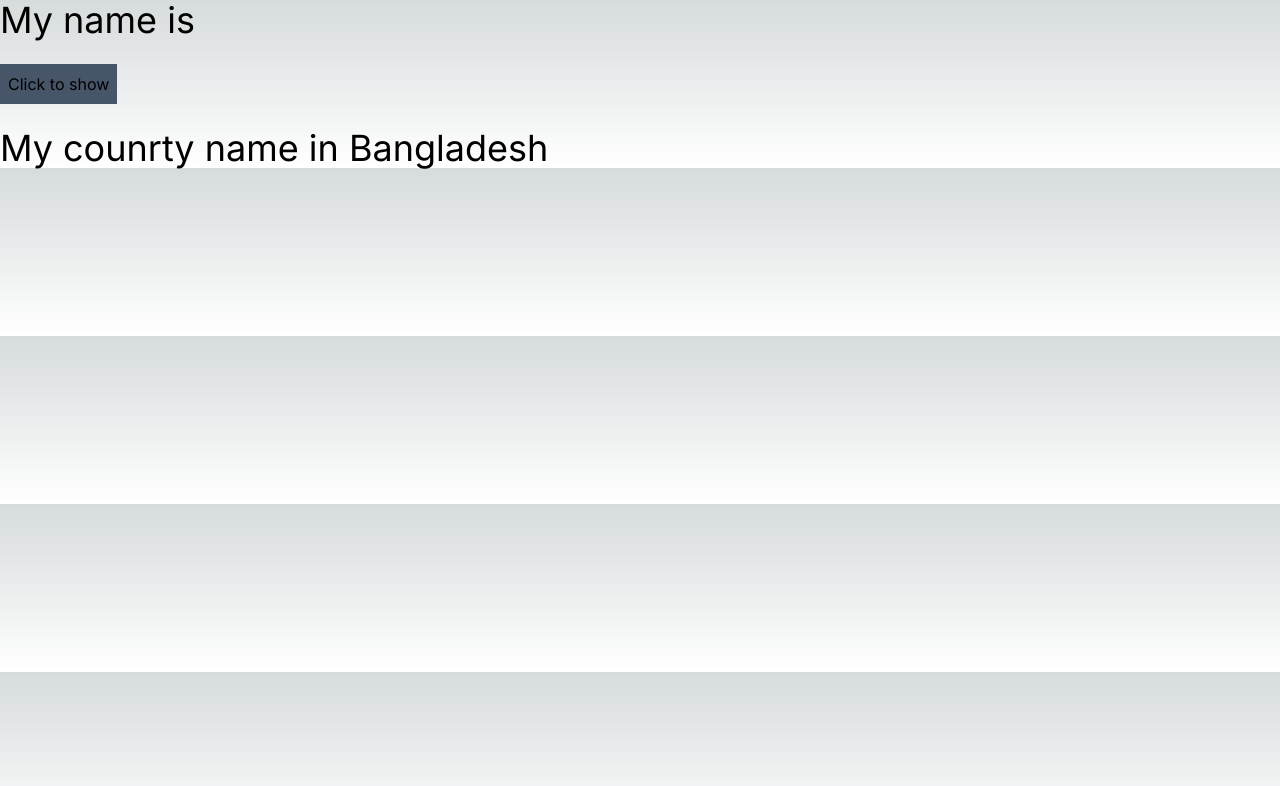
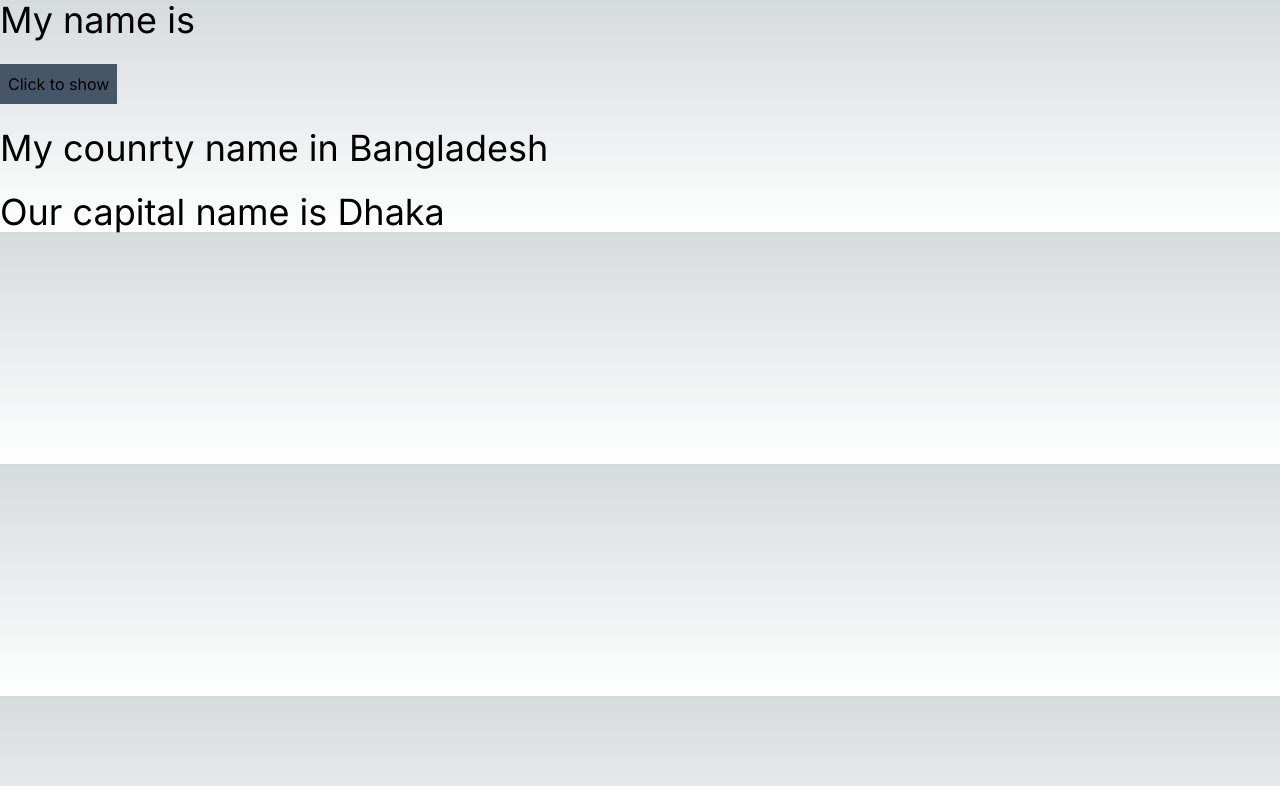
Before and after one commit to devdashk66/practice, a Next.js app: page / in a window 1280 px wide. Shown: the top 786 px of the page. Built offline with nearby package versions, Linux system fonts and the light colour scheme.

Commit message:
capital name added

```diff
--- /dev/null
+++ b/app/components/Capital.js
@@ -0,0 +1,7 @@
+import React from "react";
+
+const Capital = () => {
+  return <div className="text-4xl mt-6">Our capital name is Dhaka</div>;
+};
+
+export default Capital;
--- a/app/page.js
+++ b/app/page.js
@@ -1,6 +1,7 @@
 "use client";
 import { useState } from "react";
 import Country from "./components/Country";
+import Capital from "./components/Capital";
 
 export default function Home() {
   const [name, setName] = useState(false);
@@ -20,6 +21,9 @@ export default function Home() {
       <main>
         <Country></Country>
       </main>
+      <main>
+        <Capital></Capital>
+      </main>
     </>
   );
 }
```
